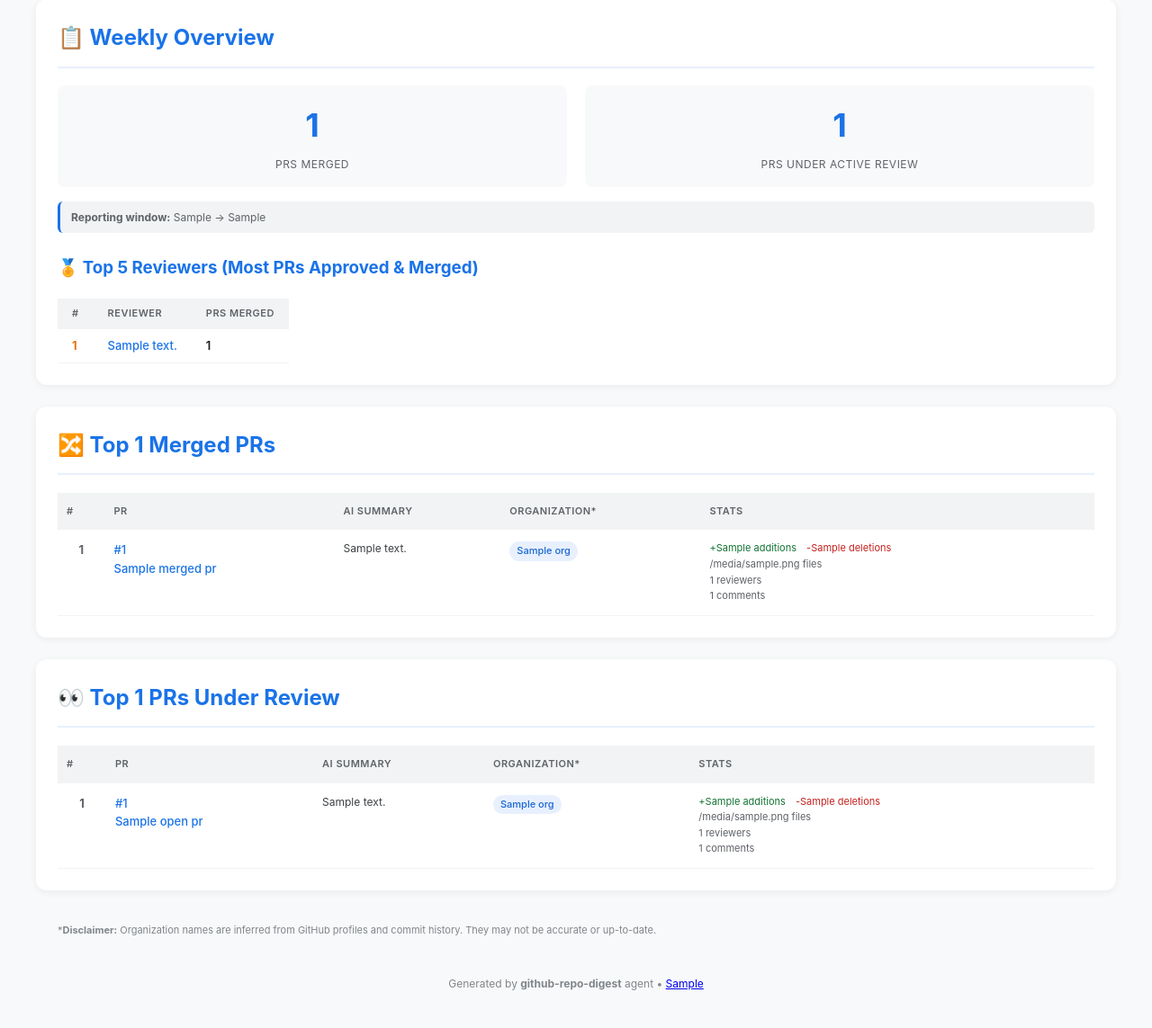
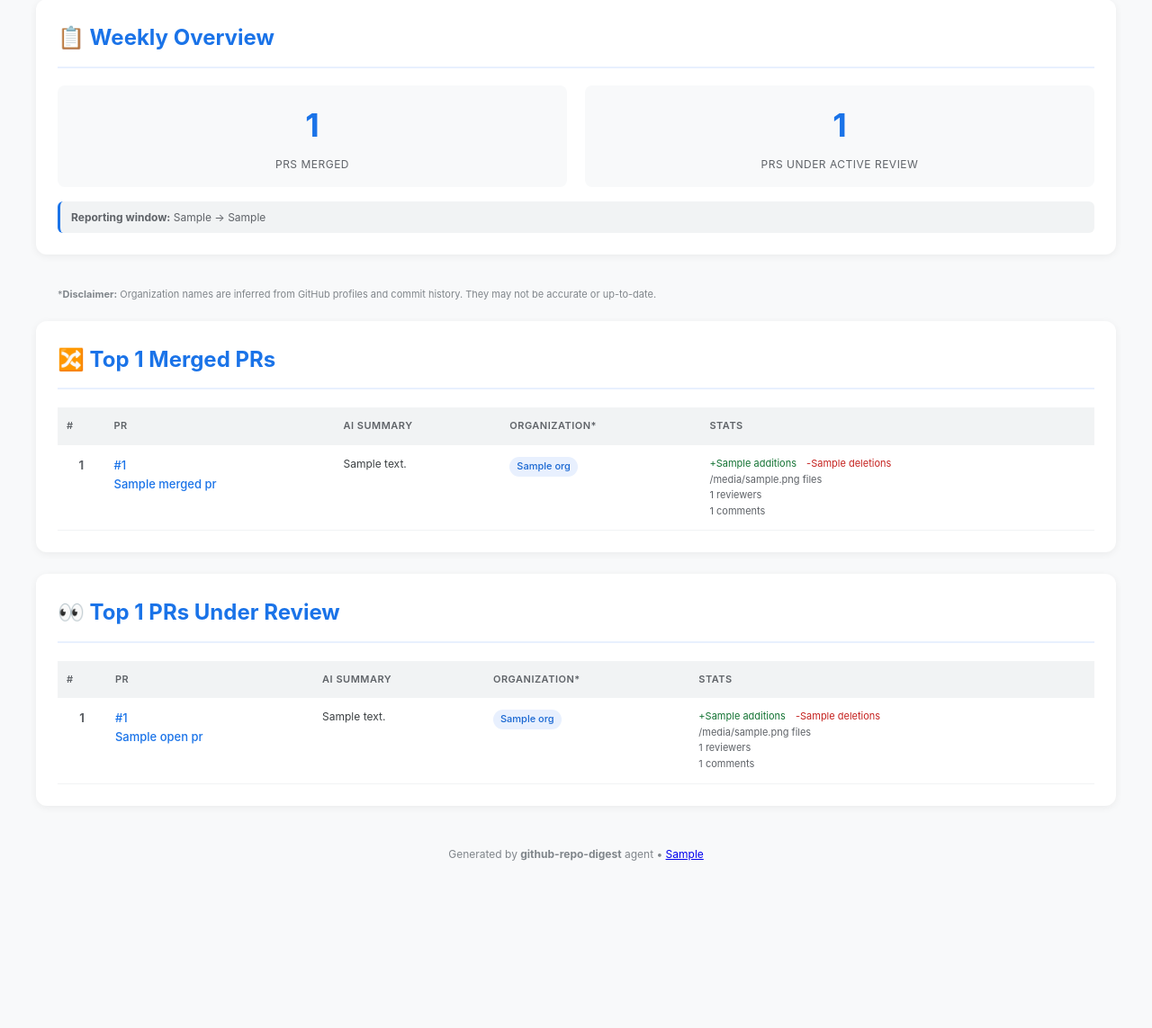
Before and after one commit to rbabukv/github-repo-digest, a Python web app: template github_repo_digest/templates/digest.html in a window 1280 px wide. Shown: the part 186-1329 px from the top of the page at 90% size. After the commit the page ends 1143 px from the top, so only its background shows below. Run offline with Jinja, Linux system fonts and the light colour scheme; the template is opened without the code that fills it: most values are stand-ins (such as "Sample title", 1, 10 or a date in 2020).

Commit message:
refine: update sender name, remove top reviewers, move disclaimer
- Email FROM set to "No Reply <repo-digest@intel.com>"
- Removed top 5 reviewers table from digest
- Moved organization disclaimer above the merged PRs table
- Cleaned up unused reviewer CSS styles

Co-Authored-By: Claude Opus 4.6 <noreply@anthropic.com>

```diff
--- a/github_repo_digest/config.py
+++ b/github_repo_digest/config.py
@@ -11,7 +11,7 @@ if _env_path.exists():
 GITHUB_TOKEN = os.environ.get("GITHUB_TOKEN", "")
 ANTHROPIC_API_KEY = os.environ.get("ANTHROPIC_API_KEY", "")
 EMAIL_RECIPIENTS = [e.strip() for e in os.environ.get("EMAIL_RECIPIENTS", "").split(",") if e.strip()]
-EMAIL_FROM = os.environ.get("EMAIL_FROM", "repo-digest@localhost")
+EMAIL_FROM = os.environ.get("EMAIL_FROM", "No Reply <repo-digest@intel.com>")
 SGLANG_REPO = os.environ.get("SGLANG_REPO", "sgl-project/sglang")
 TOP_N_PRS = int(os.environ.get("TOP_N_PRS", "40"))
 SCHEDULE_CRON = os.environ.get("SCHEDULE_CRON", "01:30")
--- a/github_repo_digest/templates/digest.html
+++ b/github_repo_digest/templates/digest.html
@@ -153,18 +153,6 @@ tr:hover {
     border-radius: 6px;
     border-left: 3px solid #1a73e8;
 }
-.reviewers-table {
-    margin-top: 16px;
-    width: auto;
-}
-.reviewers-table th,
-.reviewers-table td {
-    padding: 8px 16px;
-}
-.reviewer-rank {
-    font-weight: 700;
-    color: #e8710a;
-}
 </style>
 </head>
 <body>
@@ -188,26 +176,10 @@ tr:hover {
     <div class="window-note">
         <strong>Reporting window:</strong> {{ report_start }} → {{ report_end }}
     </div>
+</div>
 
-    <h3 style="color: #1a73e8; margin-top: 24px;">🏅 Top 5 Reviewers (Most PRs Approved & Merged)</h3>
-    <table class="reviewers-table">
-        <thead>
-            <tr>
-                <th>#</th>
-                <th>Reviewer</th>
-                <th>PRs Merged</th>
-            </tr>
-        </thead>
-        <tbody>
-            {% for reviewer, count in top_reviewers %}
-            <tr>
-                <td class="reviewer-rank">{{ loop.index }}</td>
-                <td><a href="https://github.com/{{ reviewer }}" style="color: #1a73e8; text-decoration: none; font-weight: 500;">{{ reviewer }}</a></td>
-                <td style="font-weight: 600;">{{ count }}</td>
-            </tr>
-            {% endfor %}
-        </tbody>
-    </table>
+<div style="font-size: 11px; color: #80868b; padding: 12px 24px; margin-bottom: 8px;">
+    *<strong>Disclaimer:</strong> Organization names are inferred from GitHub profiles and commit history. They may not be accurate or up-to-date.
 </div>
 
 <div class="section">
@@ -280,10 +252,6 @@ tr:hover {
     </table>
 </div>
 
-<div style="font-size: 11px; color: #80868b; padding: 12px 24px; margin-bottom: 8px;">
-    *<strong>Disclaimer:</strong> Organization names are inferred from GitHub profiles and commit history. They may not be accurate or up-to-date.
-</div>
-
 <div class="footer">
     Generated by <strong>github-repo-digest</strong> agent •
     <a href="https://github.com/{{ repo_full }}">{{ repo_full }}</a>
```
Also changed, not shown: github_repo_digest/main.py (+1 -6 lines), README.md, 1 other file.
